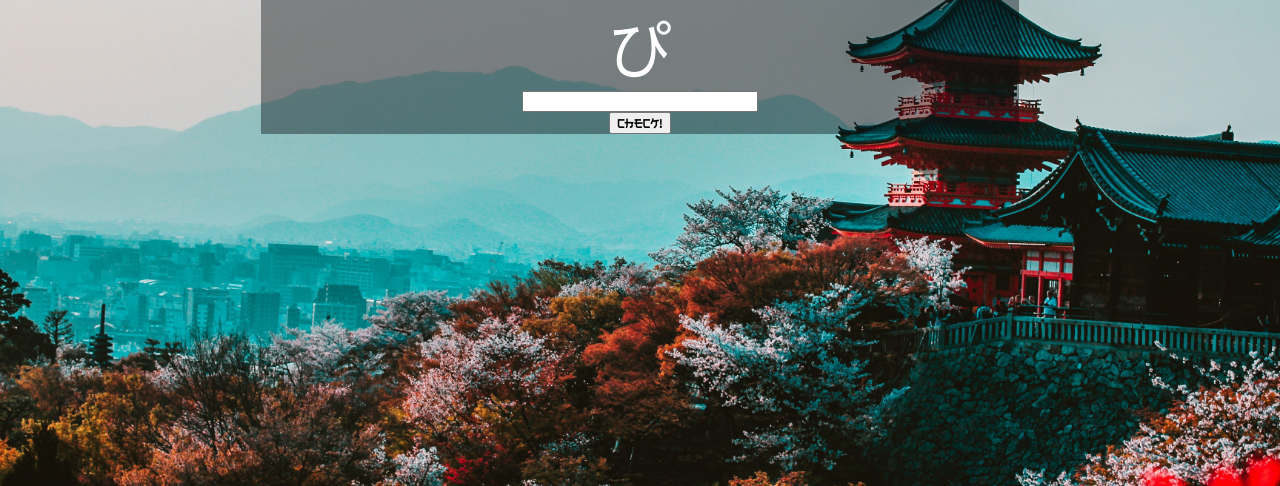
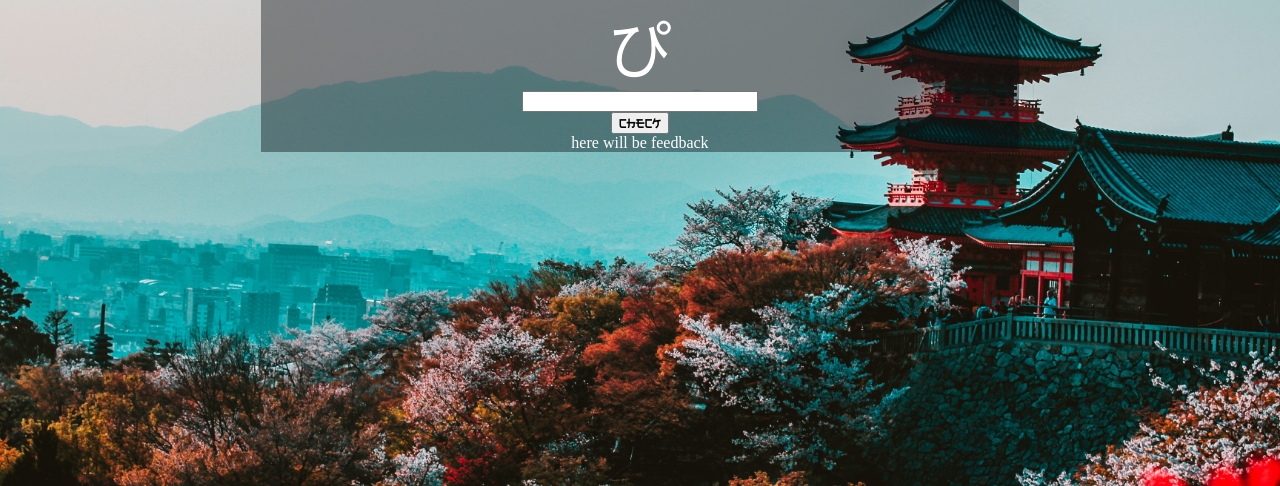
Before and after one commit to Lotosney/hiragana-memoriser, a plain HTML site: page index.html in a window 1280 px wide. Shown: the part 314-800 px from the top of the page. Drawn offline with Linux system fonts and the light colour scheme.

Commit message:
add feedback info

```diff
--- a/index.html
+++ b/index.html
@@ -3,7 +3,6 @@
 
 <head>
     <meta charset="UTF-8">
-    <meta http-equiv="X-UA-Compatible" content="IE=edge">
     <meta name="viewport" content="width=device-width, initial-scale=1.0">
     <title>Hiragana memorizer</title>
     <link rel="stylesheet" href="style.css" />
@@ -15,16 +14,15 @@
         <h1 class="title">Hiragana memorizer</h1>
         <div class="mainContainer">
             <div class="hiraganaContainer" id="hiraganaContainer"></div>
-            <div >
-            <form class="form" onsubmit="return checkOfChoiceCorrecteness()">
+            <form class="form" >
                 <input type="text" class="userInput" id="userInput" minlength="1" maxlength="3">
-                <button type="submit" class="submit" value="Sprawdź">Check!</button>
+                <input type="button" class="submit" onclick="checkOfChoiceCorrecteness()"value="Check" >
             </form>
-        </div>
             <div class="feedback" id="feedback"></div>
         </div>
     </main>
+    <script src="script.js"></script>
 </body>
-<script src="script.js"></script>
+
 
 </html>
--- a/script.js
+++ b/script.js
@@ -1,4 +1,5 @@
-const hiraganaSigns = ['あ', 'い', 'う', 'え', 'お'    ,'か', 'き', 'く', 'け', 'こ', 'きゃ', 'きゅ', 'きょ',
+
+let hiraganaSigns = ['あ', 'い', 'う', 'え', 'お'    ,'か', 'き', 'く', 'け', 'こ', 'きゃ', 'きゅ', 'きょ',
     'さ', 'し', 'す', 'せ', 'そ', 'しゃ', 'しゅ', 'しょ',
     'た', 'ち', 'つ', 'て', 'と', 'ちゃ', 'ちゅ', 'ちょ',
     'な', 'に', 'ぬ', 'ね', 'の', 'にゃ', 'にゅ', 'にょ',
@@ -15,7 +16,7 @@ const hiraganaSigns = ['あ', 'い', 'う', 'え', 'お'    ,'か', 'き', 'く'
 
 
 
-const latinSigns=['a', 'i' , 'u'	, 'e'	, 'o',  'ka'	, 'ki'	, 'ku'	, 'ke'	, 'ko'	, 'kya'	, 'kyu'	, 'kyo'
+let latinSigns=['a', 'i' , 'u'	, 'e'	, 'o',  'ka'	, 'ki'	, 'ku'	, 'ke'	, 'ko'	, 'kya'	, 'kyu'	, 'kyo'
 , 'sa'	, 'shi'	, 'su'	, 'se'	, 'so'	, 'sha'	, 'shu'	, 'sho'
 , 'ta'	, 'chi'	, 'tsu'	, 'te'	, 'to'	, 'cha'	, 'chu'	, 'cho'
 , 'na'	, 'ni'	, 'nu'	, 'ne'	, 'no'	, 'nya'	, 'nyu'	, 'nyo'
@@ -30,21 +31,33 @@ const latinSigns=['a', 'i' , 'u'	, 'e'	, 'o',  'ka'	, 'ki'	, 'ku'	, 'ke'	, 'ko'
 , 'pa'	, 'pi'	, 'pu'	, 'pe'	, 'po'	, 'pya'	, 'pyu'	, 'pyo'
 , 'vu'
 ]
+const passText = "Correct!";
+const fillText ="here will be feedback"
+
 let chosenHiragana = Math.floor(Math.random() * hiraganaSigns.length)
 console.log(chosenHiragana, hiraganaSigns[chosenHiragana]);
 let chosenLatin =  chosenHiragana
 console.log(chosenLatin, latinSigns[chosenLatin]);
+const failText = "Wrong, correct answer was: " + latinSigns[chosenLatin] +" " ;
+let hiragana = document.getElementById('hiraganaContainer')
+hiragana.innerText = `${hiraganaSigns[chosenHiragana]}`
+let myFeedback = document.getElementById('feedback')
+myFeedback.innerText=`${fillText}`
+let text =document.getElementById('userInput').value
+checkOfChoiceCorrecteness=()=>{
 
-// console.log(text)
-checkOfChoiceCorrecteness=()=>{
-    let text =document.getElementById('userInput').value
     if(text===latinSigns[chosenLatin]){
-        console.log('Correct')
+        myFeedback = document.getElementById('feedback')
+        myFeedback.innerText=`${passText}`
+        console.log(passText)
+        return 'correct'
 
     }else{
-        console.log("Fail")
+        myFeedback = document.getElementById('feedback')
+         myFeedback.innerText=`${failText}`
+          console.log(failText)
+          return 'fail'
+
+
     }
 }
-
-let hiragana = document.getElementById('hiraganaContainer')
-hiragana.innerText = `${hiraganaSigns[chosenHiragana]}`
```
